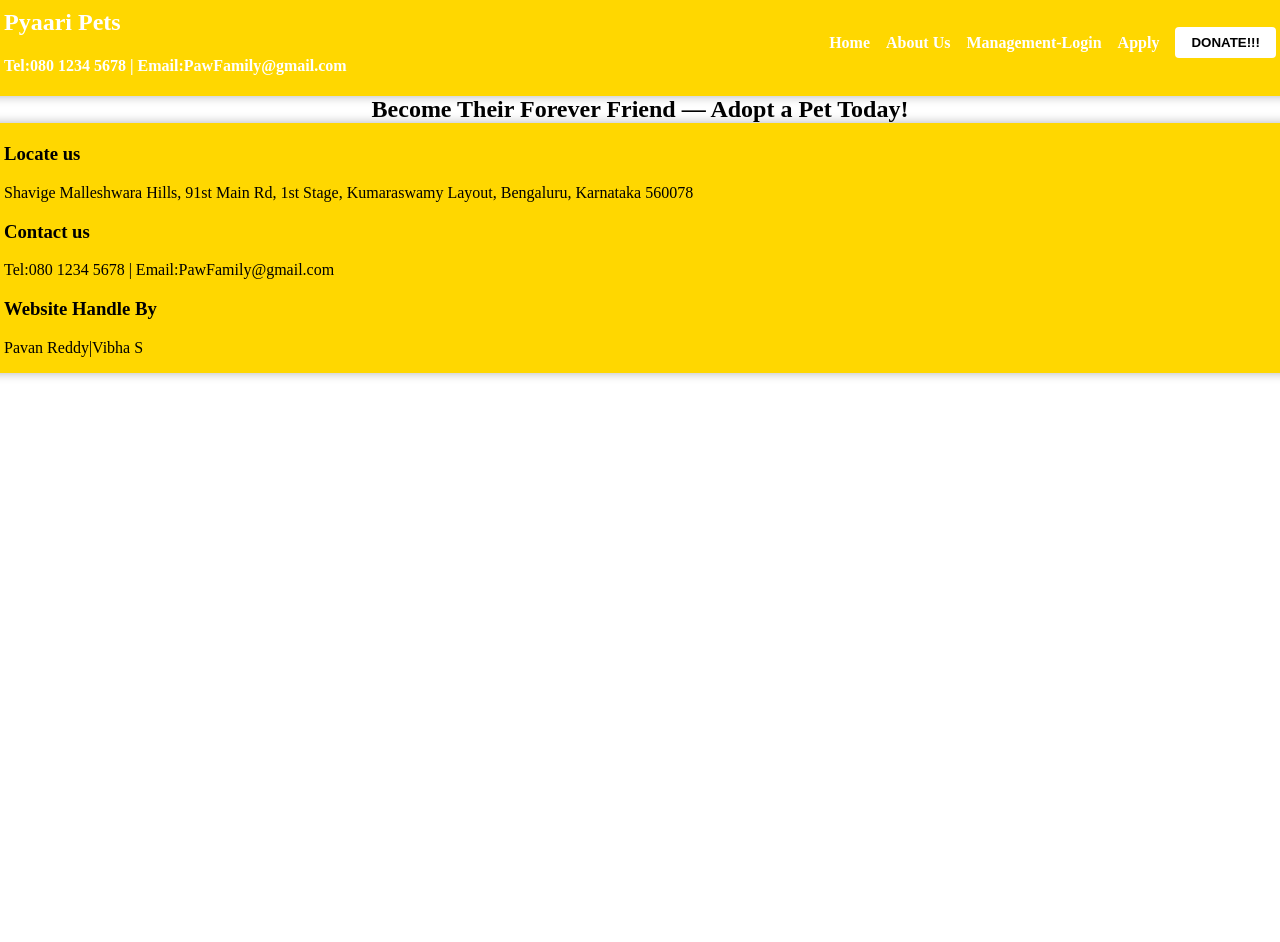
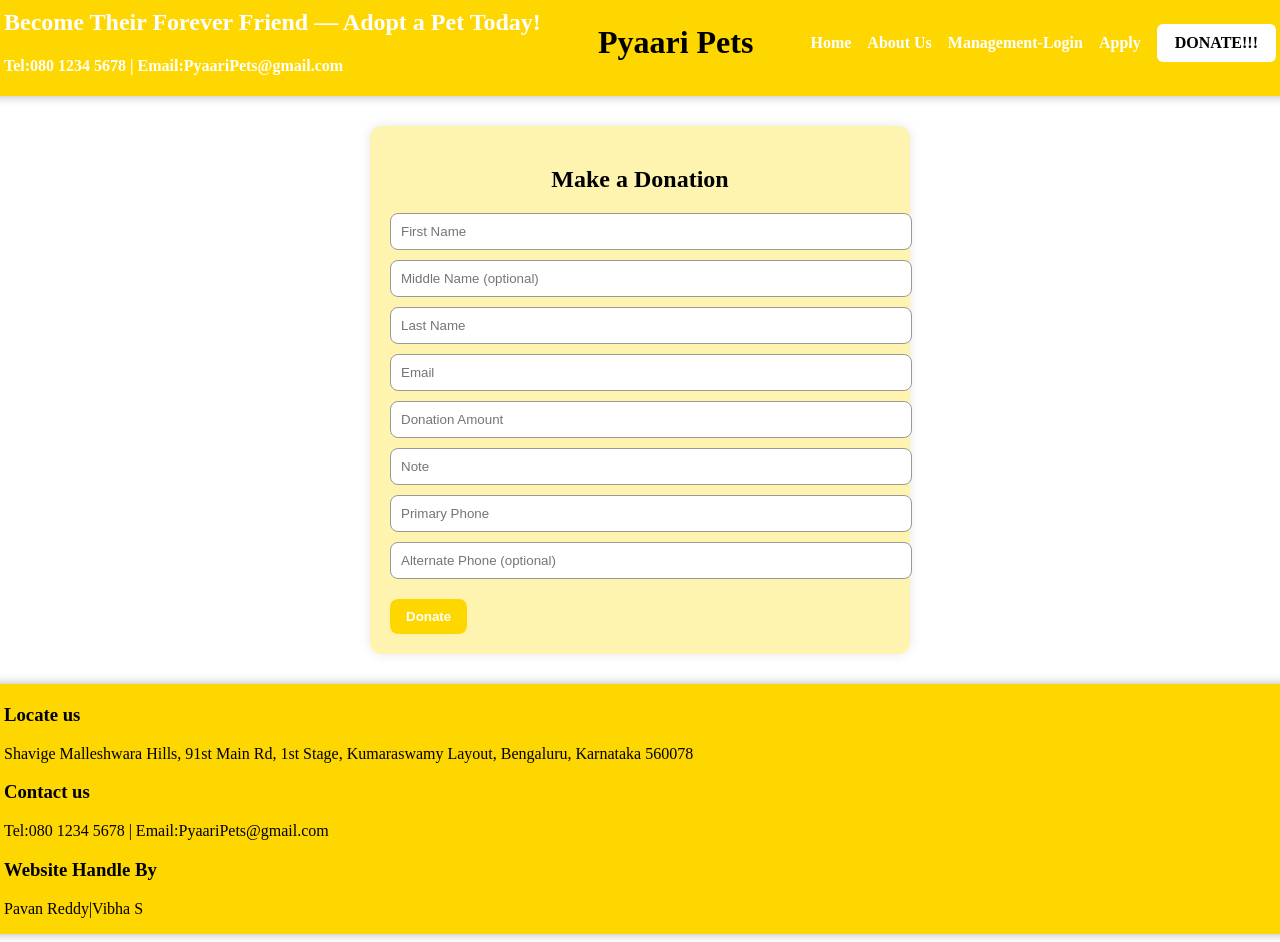
Before and after one commit to ypavanr/petAdoptionProject, a React (Vite) app in the folder frontend/: page /donate in a window 1280 px wide. Shown: the top 942 px of the page. Before the commit the page ends 800 px from the top, so only its background shows below. Built offline with nearby package versions, Linux system fonts and the light colour scheme.

Commit message:
Donation Page

```diff
--- a/frontend/src/components/Application/Apply.jsx
+++ b/frontend/src/components/Application/Apply.jsx
@@ -1,6 +1,8 @@
 import React, { useState, useEffect } from "react";
 import axios from "axios";
 import "./Apply.css";
+import Header from "../homePage/Header";
+import Footer from "../homePage/Footer";
 
 function Apply() {
   const [formData, setFormData] = useState({
@@ -80,6 +82,8 @@ function Apply() {
   };
 
   return (
+    <div>
+      <Header/>
     <div className="form-container">
       <h2>Adoption Application</h2>
 
@@ -135,6 +139,9 @@ function Apply() {
         </p>
       )}
     </div>
+    <Footer/>
+    </div>
+
   );
 }
 
--- /dev/null
+++ b/frontend/src/components/Donation/donate.jsx
@@ -0,0 +1,75 @@
+import React, { useState } from "react";
+import axios from "axios";
+import Header from "../homePage/Header";
+import Footer from "../homePage/Footer";
+
+function Donate() {
+  const [formData, setFormData] = useState({
+    firstName: "",
+    middleName: "",
+    lastName: "",
+    email: "",
+    amount: "",
+    note: "",
+    phone1: "",
+    phone2: "",
+  });
+
+  const [message, setMessage] = useState("");
+  const [messageType, setMessageType] = useState("");
+
+  const handleChange = (e) => {
+    setFormData((prev) => ({ ...prev, [e.target.name]: e.target.value }));
+  };
+
+  const handleSubmitDonation = async (e) => {
+    e.preventDefault();
+    setMessage("");
+    try {
+      const res = await axios.post("http://localhost:3000/donation/newDonation", {
+        first_name: formData.firstName,
+        middle_name: formData.middleName,
+        last_name: formData.lastName,
+        email: formData.email,
+        amount: formData.amount,
+        note: formData.note,
+        phone1: formData.phone1,
+        phone2: formData.phone2 || null,
+      });
+      setMessage(res.data.message);
+      setMessageType("success");
+    } catch (err) {
+      setMessage(err.response?.data?.error || "Error submitting donation.");
+      setMessageType("error");
+    }
+  };
+
+  return (
+    <div>
+      <Header />
+      <div className="form-container">
+        <h2>Make a Donation</h2>
+        <form onSubmit={handleSubmitDonation}>
+          <input name="firstName" placeholder="First Name" onChange={handleChange} required />
+          <input name="middleName" placeholder="Middle Name (optional)" onChange={handleChange} />
+          <input name="lastName" placeholder="Last Name" onChange={handleChange} required />
+          <input name="email" placeholder="Email" onChange={handleChange} required />
+          <input name="amount" placeholder="Donation Amount" type="number" onChange={handleChange} required />
+          <input name="note" placeholder="Note" onChange={handleChange} required />
+          <input name="phone1" placeholder="Primary Phone" onChange={handleChange} required />
+          <input name="phone2" placeholder="Alternate Phone (optional)" onChange={handleChange} />
+          <button type="submit">Donate</button>
+        </form>
+
+        {message && (
+          <p className={messageType === "success" ? "message-success" : "message-error"}>
+            {message}
+          </p>
+        )}
+      </div>
+      <Footer />
+    </div>
+  );
+}
+
+export default Donate;
--- a/frontend/src/components/aboutUs/About.jsx
+++ b/frontend/src/components/aboutUs/About.jsx
@@ -1,7 +1,10 @@
 import React from "react";
+import Header from "../homePage/Header";
+import Footer from "../homePage/Footer";
 
 function About(){
     return(<div>
+        <Header/>
    <h1>About Us</h1>
 <p>Welcome to Pyaari Pets, where we connect loving homes with adorable pets in need of a forever family.
 
@@ -40,7 +43,9 @@ Donations: Donations are crucial to our mission. They help us continue to provid
 <b>Healthy, Happy Pets:</b> Our pets undergo medical evaluations and vaccinations before adoption. They’re ready to be a part of your family.
 
 <h2>Join Our Mission</h2>
-<p>Whether you're here to adopt, donate, or volunteer, we invite you to join us in our mission to change the lives of pets and people. Together, we can make a real difference.</p></div>
+<p>Whether you're here to adopt, donate, or volunteer, we invite you to join us in our mission to change the lives of pets and people. Together, we can make a real difference.</p>
+<Footer/>
+</div>
 );
 }
 
--- a/frontend/src/components/description/detail.jsx
+++ b/frontend/src/components/description/detail.jsx
@@ -1,6 +1,8 @@
 import React, { useEffect, useState } from "react";
 import { useLocation } from "react-router-dom";
 import axios from "axios";
+import Header from "../homePage/Header";
+import Footer from "../homePage/Footer";
 
 function Detail() {
   const location = useLocation();
@@ -22,6 +24,8 @@ function Detail() {
     if (!pet) return <div>No pet selected</div>;
 
   return (
+    <div>
+    <Header />
     <div style={{ padding: "20px" }}>
       <h2>{pet.name}</h2>
       <img src={pet.image_url} alt={pet.name} width="300" />
@@ -45,6 +49,8 @@ function Detail() {
         ))
       )}
     </div>
+    <Footer />
+    </div>
   );
 }
 
--- a/frontend/src/components/homePage/App.jsx
+++ b/frontend/src/components/homePage/App.jsx
@@ -1,26 +1,22 @@
 import React from "react";
-import Header from "./Header";
 import Grid from "./Grid";
-import Footer from "./Footer";
 import About from "../aboutUs/About";
 import { Route,Routes } from "react-router-dom";
 import Apply from "../Application/Apply";
 import Detail from "../description/detail"
+import Donate from "../Donation/donate"
 
 
 function App() {
 return (
 <div>
-   <Header />
-   <h2 className="phrase">Become Their Forever Friend — Adopt a Pet Today!</h2>
    <Routes>
      <Route path="/" element={<Grid/>}/>
      <Route path="/description" element={<Detail/>}/>
      <Route path="/about" element={<About/>}/>
      <Route path="/apply" element={<Apply/>}/>
-
+     <Route path="/donate" element={<Donate/>}/>
    </Routes>
-   <Footer />
 </div>);
 }
 
--- a/frontend/src/components/homePage/Footer.jsx
+++ b/frontend/src/components/homePage/Footer.jsx
@@ -8,7 +8,7 @@ function Footer(){
         <p>Shavige Malleshwara Hills, 91st Main Rd, 1st Stage, Kumaraswamy Layout, Bengaluru, Karnataka 560078
         </p>
         <h3>Contact us</h3>
-        <p>Tel:080 1234 5678 | Email:PawFamily@gmail.com</p>
+        <p>Tel:080 1234 5678 | Email:PyaariPets@gmail.com</p>
         <h3>Website Handle By</h3>
         <p>Pavan Reddy|Vibha S</p>
      </div>
--- a/frontend/src/components/homePage/Grid.jsx
+++ b/frontend/src/components/homePage/Grid.jsx
@@ -2,6 +2,8 @@ import React, { useEffect, useState } from 'react';
 import Card from "./Card.jsx";
 import axios from "axios";
 import { useNavigate } from "react-router-dom";
+import Header from "./Header";
+import Footer from "./Footer";
 
 function Grid() {
   const [pets, setPets] = useState([]);
@@ -19,7 +21,8 @@ function Grid() {
     navigate("/description", { state: { pet } });
   };
 
-  return (
+  return (<div>
+    <Header />
     <div className="card-container">
       {pets.map(pet => (
         <div key={pet.pet_id} onClick={() => handleCardClick(pet)} style={{ cursor: "pointer" }}>
@@ -31,6 +34,8 @@ function Grid() {
         </div>
       ))}
     </div>
+     <Footer />
+    </div>
   );
 }
 
--- a/frontend/src/components/homePage/Header.jsx
+++ b/frontend/src/components/homePage/Header.jsx
@@ -5,15 +5,16 @@ function Header() {
   return (
     <header className="header">
         <div className="info">
-           <h2>Pyaari Pets</h2>
-           <h4>Tel:080 1234 5678 | Email:PawFamily@gmail.com</h4>
+          <h2 className="phrase">Become Their Forever Friend — Adopt a Pet Today!</h2>
+          <h4>Tel:080 1234 5678 | Email:PyaariPets@gmail.com</h4>
         </div>
+         <h2 className="centre">Pyaari Pets</h2>
         <div className="navigation">
            <a href="/">Home</a>
            <Link to="/about">About Us</Link>
            <a href="/Login">Management-Login</a>
            <a href="/Apply">Apply</a>
-           <button className="donate-btn">DONATE!!!</button>
+           <Link to="/Donate" className="donate-btn">DONATE!!!</Link>
       </div>
     </header>
   );
--- a/frontend/src/components/homePage/index.css
+++ b/frontend/src/components/homePage/index.css
@@ -12,11 +12,13 @@ header,footer {
   align-items: center;
   flex-wrap: wrap;
 }
-footer,.phrase{margin: 0px -32px 0px -32px;
-  color:black
+footer,.centre{margin: 0px -32px 0px -32px;
+  color:black;
 }
-.phrase{text-align: center;
-display:block}
+.centre{text-align: center;
+display:block;
+font-size:2rem;
+font-weight: bold;}
 .navigation {
   display: flex;
   align-items: center;
@@ -31,13 +33,18 @@ display:block}
 }
 
 .donate-btn {
-  background-color: white;
-  color: black;
-  border: none;
-  padding: 8px 16px;
-  border-radius: 4px;
-  font-weight: 900;
+  background-color: white !important;   /* Force white background */
+  color: black !important;              /* Force black text */
+  font-weight: 900;                     /* Extra bold */
+  font-size: 1.1rem;
+  padding: 10px 18px;
+  border-radius: 6px;
+  font-family: "Lora", serif;
+  text-decoration: none;
+  display: inline-block;
 }
+
+
 
 .circle-img {
   margin: 30px 20px 0 0;
```
Also changed, not shown: frontend/src/components/Donation/donate.css (added), 1 other file (tests, documents, lock files or other folders).
